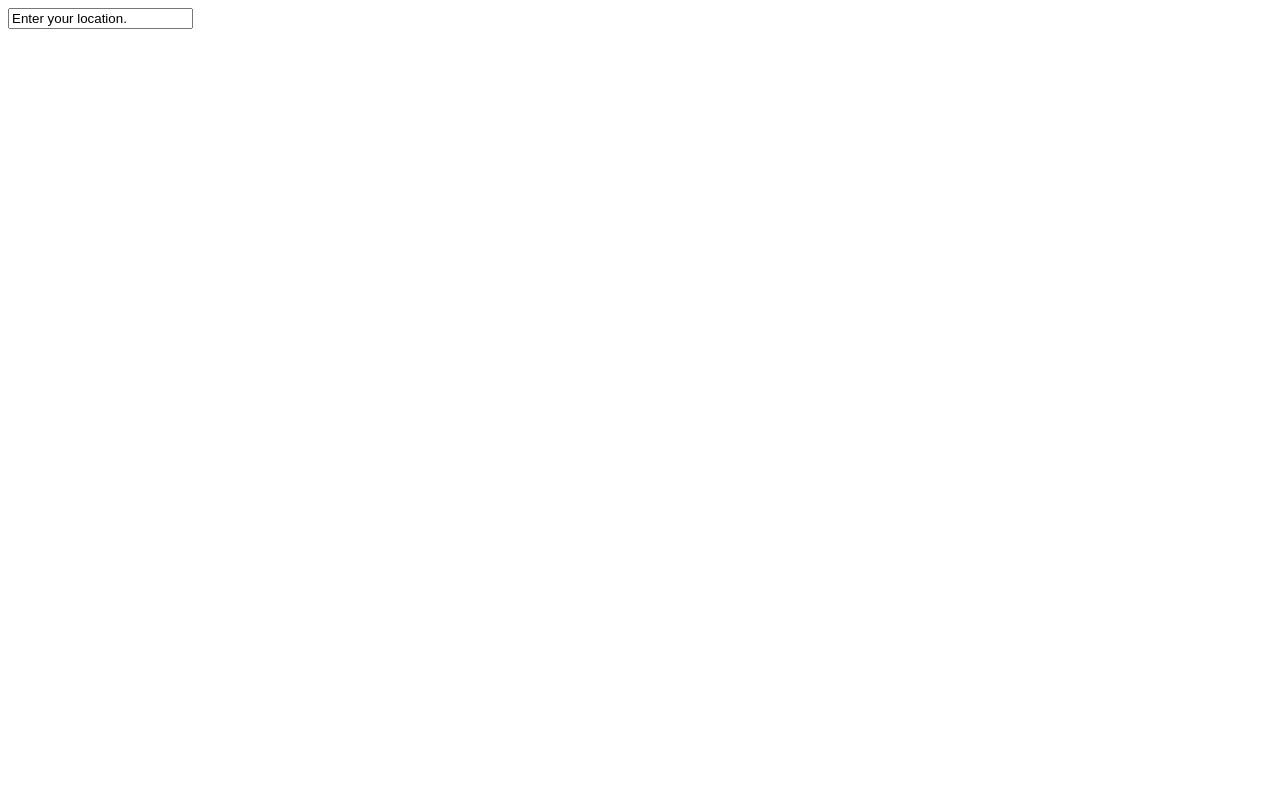
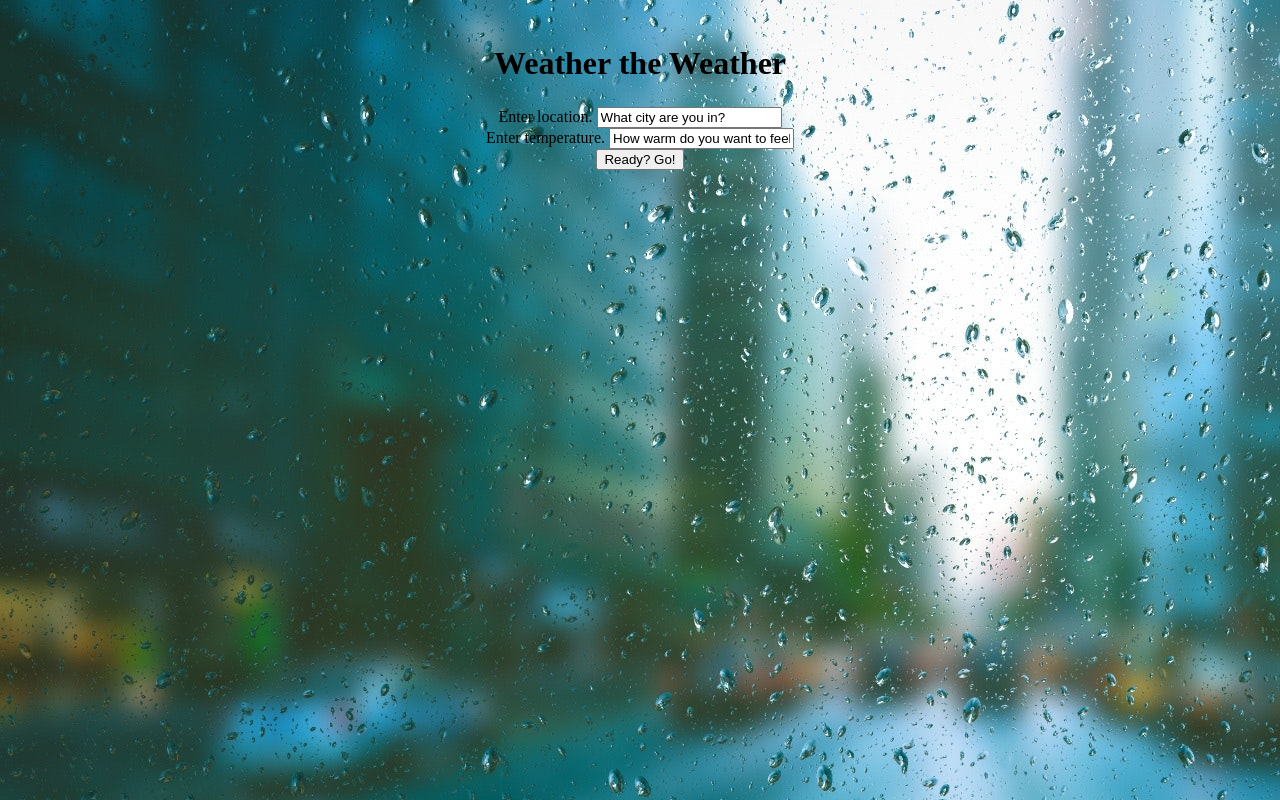
Before and after one commit to jjchong77/Web-App-Project-Weather-, a website: page main.html in a window 1280 px wide. Drawn offline with Linux system fonts and the light colour scheme.

Commit message:
Add files via upload
added background image, adjusted inputs and button. (adding functionality next.)

```diff
--- /dev/null
+++ b/front.css
@@ -0,0 +1,17 @@
+body
+{
+ background-image: url("https://github.com/jjchong77/Web-App-Project-Weather-/blob/master/background.jpg?raw=true");
+ background-color: #cccccc;
+ background-repeat: no-repeat;
+ background-size: auto;
+
+}
+
+.middle {
+  text-align: center;
+}
+#banner {
+color: black;
+text-align: center;
+padding: 1em 0.2em 0.2em 0.2em;
+}
--- a/main.html
+++ b/main.html
@@ -3,9 +3,22 @@
   <head>
     <meta charset="utf-8">
     <title>Weather Report</title>
+    <link type="text/css" rel="stylesheet" href="front.css" />
   </head>
+
   <body>
-    <input type="text" name="Location?" value="Enter your location.">
+
+    <div id="banner">
+    <h1>Weather the Weather</h1>
+    </div>
+    <div class = "middle">
+      <div>Enter location. <input type="text" name="Location?" value="What city are you in?"> </div>
+      <div>Enter temperature. <input type="text" name="temperature?" value="How warm do you want to feel?"></div>
+    </div>
+    <div class= "middle">
+      <button id="goButton">Ready? Go!</button>
+      <!--So now set event listener to run javascripts when button is hit.---!>
+    </div>
 
 
   </body>
```
